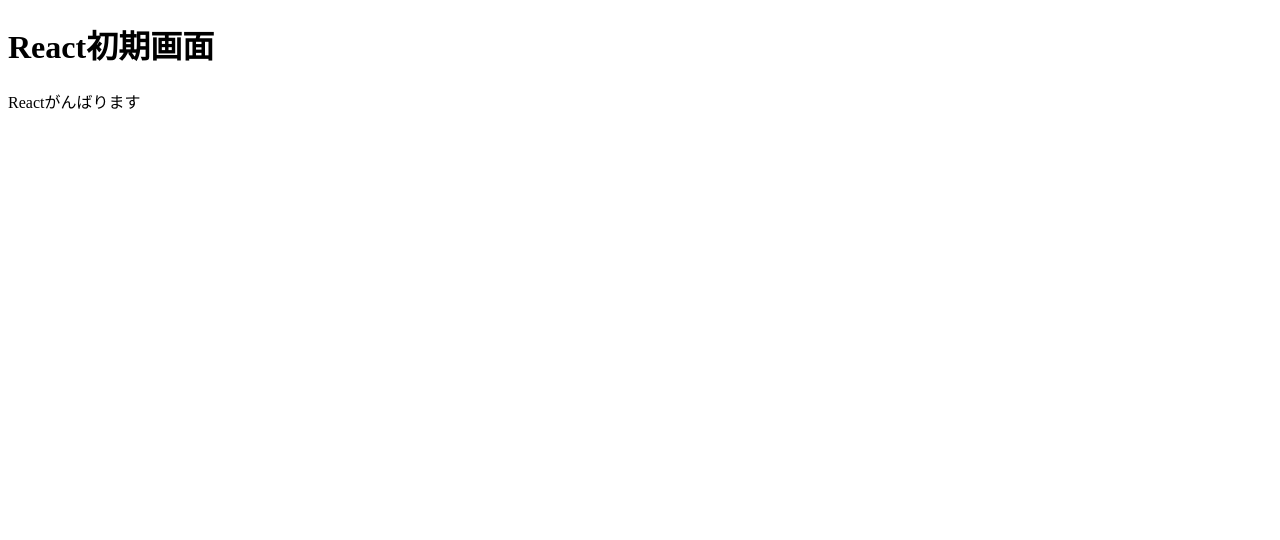
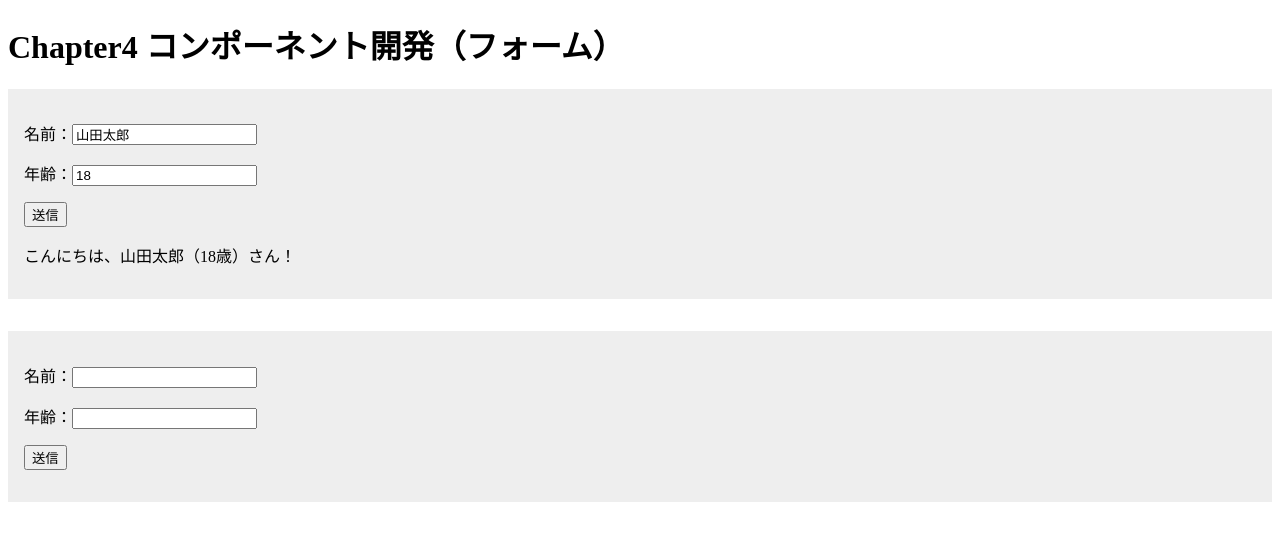
Before and after one commit to studio02-sannomiya/vite-study, a React (Vite) app: page / in a window 1280 px wide. Shown: the top 540 px of the page. Built offline with nearby package versions, Linux system fonts and the light colour scheme.

Commit message:
2限目までの内容

```diff
--- a/src/App.css
+++ b/src/App.css
@@ -0,0 +1,12 @@
+form {
+    background-color: #eee;
+    padding: 1rem;
+}
+
+form+form {
+    margin-top: 2rem;
+}
+
+.container {
+    margin: 16px 0;
+}
--- a/src/App.jsx
+++ b/src/App.jsx
@@ -1,4 +1,6 @@
 import './App.css'
+import StateForm from './components/StateForm'
+import StateFormUC from './components/StateFormUC'
 
 // Reactで扱うコンポーネント（関数）の名前はパスカルケース
 // パスカルケースというのは頭文字が大文字で書く書き方
@@ -8,8 +10,11 @@ function App() {
 
   return (
     <>
-      <h1>React初期画面</h1>
-      <p>Reactがんばります</p>
+      <h1>Chapter4 コンポーネント開発（フォーム）</h1>
+
+      <StateForm />
+
+      <StateFormUC />
     </>
   )
 }
--- /dev/null
+++ b/src/components/StateForm.jsx
@@ -0,0 +1,38 @@
+import { useId, useState } from "react"
+
+export default function StateForm() {
+
+    const id = useId();
+
+    const [form, setForm] = useState({
+        name: '山田太郎',
+        age: 18,
+    });
+
+    const handleChage = (e) => {
+        setForm({
+            ...form,
+            [e.target.name]: e.target.value,
+        });
+        // console.log(e);
+    };
+
+    const show = () => console.log(`こんにちは、${form.name}（${form.age}歳）さん！`);
+
+    return (
+        <form>
+            <div className="container">
+                <label htmlFor={`${id}-name`}>名前：</label>
+                <input type="text" name="name" id={`${id}-name`} onChange={handleChage} value={form.name} />
+            </div>
+            <div className="container">
+                <label htmlFor={`${id}-age`}>年齢：</label>
+                <input type="number" name="age" id={`${id}-age`} onChange={handleChage} value={form.age} />
+            </div>
+            <div className="container">
+                <button type="button" onClick={show}>送信</button>
+            </div>
+            <p>こんにちは、{form.name}（{form.age}歳）さん！</p>
+        </form>
+    )
+}
--- /dev/null
+++ b/src/components/StateFormUC.jsx
@@ -0,0 +1,26 @@
+import { useRef } from "react"
+
+export default function StateFormUC() {
+    // React要素への参照を準備
+    const name = useRef(null);
+    const age = useRef(null);
+
+    // 要素(参照)経由で入力値を準備
+    const show = () => console.log(`こんにちは、${name.current.value}(${age.current.value}歳)さん！`);
+
+    return (
+        <form>
+            <div className="container">
+                <label htmlFor="name">名前：</label>
+                <input type="text" name="name" id="name" ref={name} />
+            </div>
+            <div className="container">
+                <label htmlFor="age">年齢：</label>
+                <input type="number" name="age" id="age" ref={age} />
+            </div>
+            <div className="container">
+                <button type="button">送信</button>
+            </div>
+        </form>
+    )
+}
```
